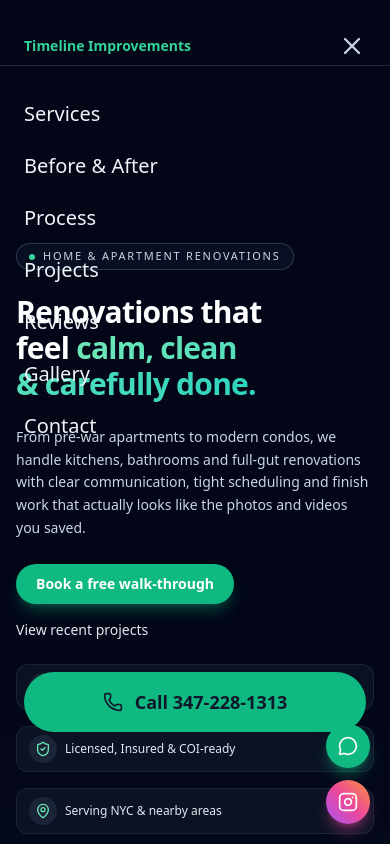
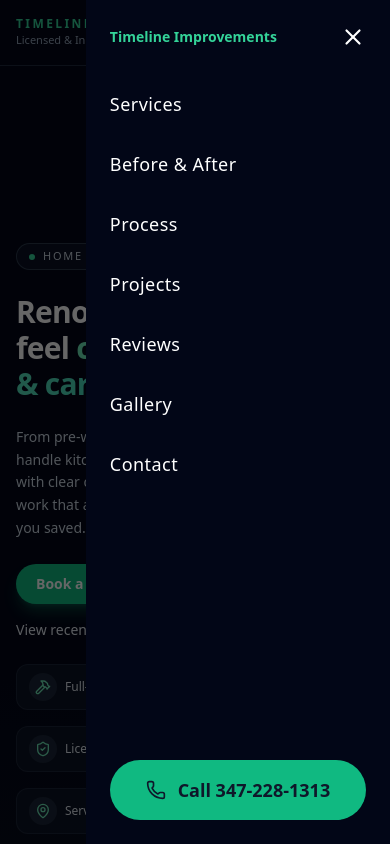
Before and after one commit to KavyaMunugoti/timeline-improvements, a React (Create React App) app: page / in a window 390 px wide. Both pictures are taken after a click on the button 362 px from the left and 32 px from the top of the page. Shown: the top 844 px of the page. Built offline with nearby package versions, Linux system fonts and the light colour scheme.

Commit message:
Redesign mobile menu as right-side slide-in drawer

```diff
--- a/src/Components/Navbar.jsx
+++ b/src/Components/Navbar.jsx
@@ -1,4 +1,4 @@
-import React, { useState, useEffect } from "react";
+import React, { useState } from "react";
 import { Phone, Menu, X } from "lucide-react";
 import { motion, AnimatePresence } from "framer-motion";
 
@@ -15,26 +15,9 @@
 export default function Navbar() {
   const [open, setOpen] = useState(false);
 
-  // 🔒 Lock background scrolling + interaction
-  useEffect(() => {
-    if (open) {
-      document.body.style.overflow = "hidden";
-      document.body.style.touchAction = "none";
-    } else {
-      document.body.style.overflow = "";
-      document.body.style.touchAction = "";
-    }
-
-    return () => {
-      document.body.style.overflow = "";
-      document.body.style.touchAction = "";
-    };
-  }, [open]);
-
   return (
-    <header className="sticky top-0 z-50 border-b border-slate-800 bg-slate-950/90 backdrop-blur">
-      <div className="mx-auto flex max-w-6xl items-center justify-between px-4 py-4 sm:px-6 lg:px-8">
-
+    <header className="sticky top-0 z-50 bg-slate-950 border-b border-slate-800">
+      <div className="mx-auto flex max-w-6xl items-center justify-between px-4 py-4">
         {/* Logo */}
         <div>
           <div className="text-xs font-semibold uppercase tracking-[0.2em] text-emerald-400">
@@ -46,13 +29,9 @@
         </div>
 
         {/* Desktop nav */}
-        <nav className="hidden items-center gap-6 text-sm text-slate-200 md:flex">
-          {navLinks.map((link) => (
-            <a
-              key={link.href}
-              href={link.href}
-              className="transition hover:text-emerald-400"
-            >
+        <nav className="hidden md:flex gap-6 text-sm text-slate-200">
+          {navLinks.map(link => (
+            <a key={link.href} href={link.href} className="hover:text-emerald-400">
               {link.label}
             </a>
           ))}
@@ -61,62 +40,57 @@
         {/* Desktop CTA */}
         <a
           href="tel:3472281313"
-          className="hidden items-center gap-2 rounded-full border border-emerald-400/40
-                     bg-emerald-500/10 px-4 py-2 text-xs font-semibold
-                     text-emerald-200 hover:bg-emerald-500/20 transition md:inline-flex"
+          className="hidden md:inline-flex items-center gap-2 rounded-full border border-emerald-400/40 px-4 py-2 text-xs font-semibold text-emerald-200"
         >
           <Phone size={16} />
           Call Now
         </a>
 
         {/* Mobile menu button */}
-        <button
-          onClick={() => setOpen(true)}
-          className="md:hidden text-slate-200"
-          aria-label="Open menu"
-        >
-          <Menu size={24} />
+        <button onClick={() => setOpen(true)} className="md:hidden text-white">
+          <Menu size={26} />
         </button>
       </div>
 
-      {/* Mobile menu overlay */}
+      {/* Mobile slide-in menu */}
       <AnimatePresence>
         {open && (
-          <motion.div
-            initial={{ opacity: 0 }}
-            animate={{ opacity: 1 }}
-            exit={{ opacity: 0 }}
-            className="fixed inset-0 z-[99999] bg-slate-950 pointer-events-auto"
-          >
+          <>
+            {/* Dim background */}
             <motion.div
-              initial={{ y: -20 }}
-              animate={{ y: 0 }}
-              exit={{ y: -20 }}
-              transition={{ duration: 0.25 }}
-              className="flex min-h-screen flex-col px-6 pt-8 pb-28 overflow-y-auto"
+              className="fixed inset-0 bg-black/60 z-40"
+              initial={{ opacity: 0 }}
+              animate={{ opacity: 1 }}
+              exit={{ opacity: 0 }}
+              onClick={() => setOpen(false)}
+            />
+
+            {/* Drawer */}
+            <motion.aside
+              className="fixed right-0 top-0 h-full w-[78%] max-w-sm bg-slate-950 z-50 px-6 py-6 flex flex-col"
+              initial={{ x: "100%" }}
+              animate={{ x: 0 }}
+              exit={{ x: "100%" }}
+              transition={{ duration: 0.35, ease: "easeOut" }}
             >
               {/* Header */}
               <div className="flex items-center justify-between mb-10">
                 <div className="text-sm font-semibold text-emerald-400">
                   Timeline Improvements
                 </div>
-                <button
-                  onClick={() => setOpen(false)}
-                  className="text-slate-300"
-                  aria-label="Close menu"
-                >
-                  <X size={28} />
+                <button onClick={() => setOpen(false)}>
+                  <X size={26} className="text-white" />
                 </button>
               </div>
 
               {/* Links */}
-              <nav className="flex flex-col gap-6 text-xl text-slate-100">
-                {navLinks.map((link) => (
+              <nav className="flex flex-col gap-8 text-lg text-white">
+                {navLinks.map(link => (
                   <a
                     key={link.href}
                     href={link.href}
                     onClick={() => setOpen(false)}
-                    className="transition hover:text-emerald-400"
+                    className="tracking-wide hover:text-emerald-400"
                   >
                     {link.label}
                   </a>
@@ -124,19 +98,17 @@
               </nav>
 
               {/* CTA */}
-              <div className="mt-auto pt-10">
+              <div className="mt-auto">
                 <a
                   href="tel:3472281313"
-                  className="flex items-center justify-center gap-3 rounded-full
-                             bg-emerald-500 px-6 py-4 text-lg font-semibold
-                             text-slate-900 hover:bg-emerald-400 transition"
+                  className="flex items-center justify-center gap-3 rounded-full bg-emerald-500 py-4 text-lg font-semibold text-slate-900"
                 >
                   <Phone size={20} />
                   Call 347-228-1313
                 </a>
               </div>
-            </motion.div>
-          </motion.div>
+            </motion.aside>
+          </>
         )}
       </AnimatePresence>
     </header>
```
